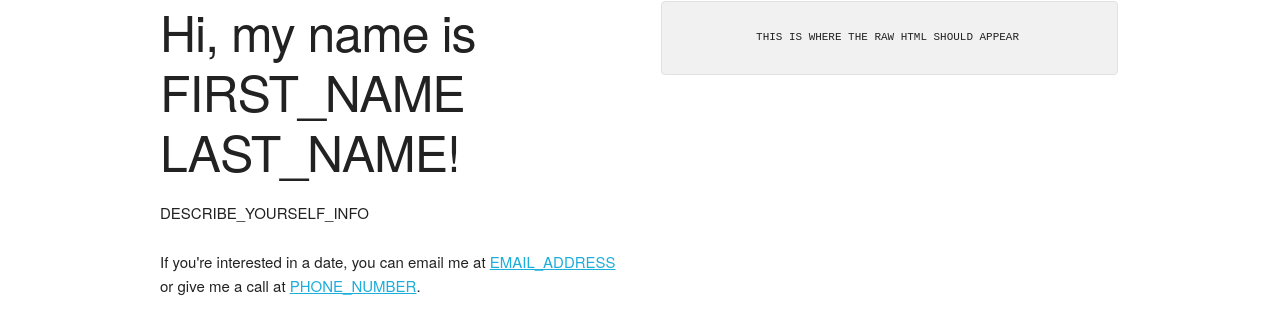
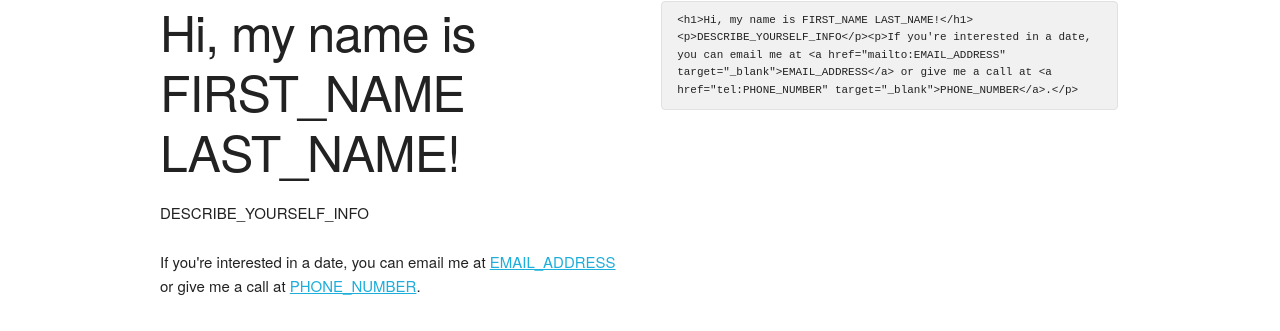
Before and after one commit to KatieMFritz/MI-000-SS00-000-js-collect-and-display-information-kPt9Fl, a plain HTML site: page index.html in a window 1280 px wide. Shown: the part 723-1054 px from the top of the page. Drawn offline with nearby package versions, Linux system fonts and the light colour scheme.

Commit message:
html preview and raw preview both work with basic html, no inputs. refactored js. added style for pre>code whitespace.

```diff
--- a/index.html
+++ b/index.html
@@ -4,6 +4,11 @@
     <meta charset="utf-8">
     <title>Dating Profile Generator</title>
     <link href="https://cdnjs.cloudflare.com/ajax/libs/skeleton/2.0.4/skeleton.min.css" rel="stylesheet">
+    <style media="screen">
+      pre>code {
+        white-space: normal;
+      }
+    </style>
   </head>
   <body>
     <div class="container">
@@ -56,7 +61,7 @@
         </div>
         <div class="six columns">
           <h2>Generated HTML</h2>
-          <pre><code>
+          <pre><code id="raw-preview">
             THIS IS WHERE THE RAW HTML SHOULD APPEAR
           </code></pre>
         </div>
--- a/script.js
+++ b/script.js
@@ -1,5 +1,4 @@
-var htmlPreview = document.getElementById('html-preview')
-htmlPreview.innerHTML =
+var profile =
   '<h1>Hi, my name is FIRST_NAME LAST_NAME!</h1>' +
   '<p>DESCRIBE_YOURSELF_INFO</p>' +
   '<p>' +
@@ -8,3 +7,9 @@ htmlPreview.innerHTML =
     'or give me a call at ' +
     '<a href="tel:PHONE_NUMBER" target="_blank">PHONE_NUMBER</a>.' +
   '</p>'
+
+var htmlPreview = document.getElementById('html-preview')
+htmlPreview.innerHTML = profile
+
+var rawPreview = document.getElementById('raw-preview')
+rawPreview.textContent = profile
```
